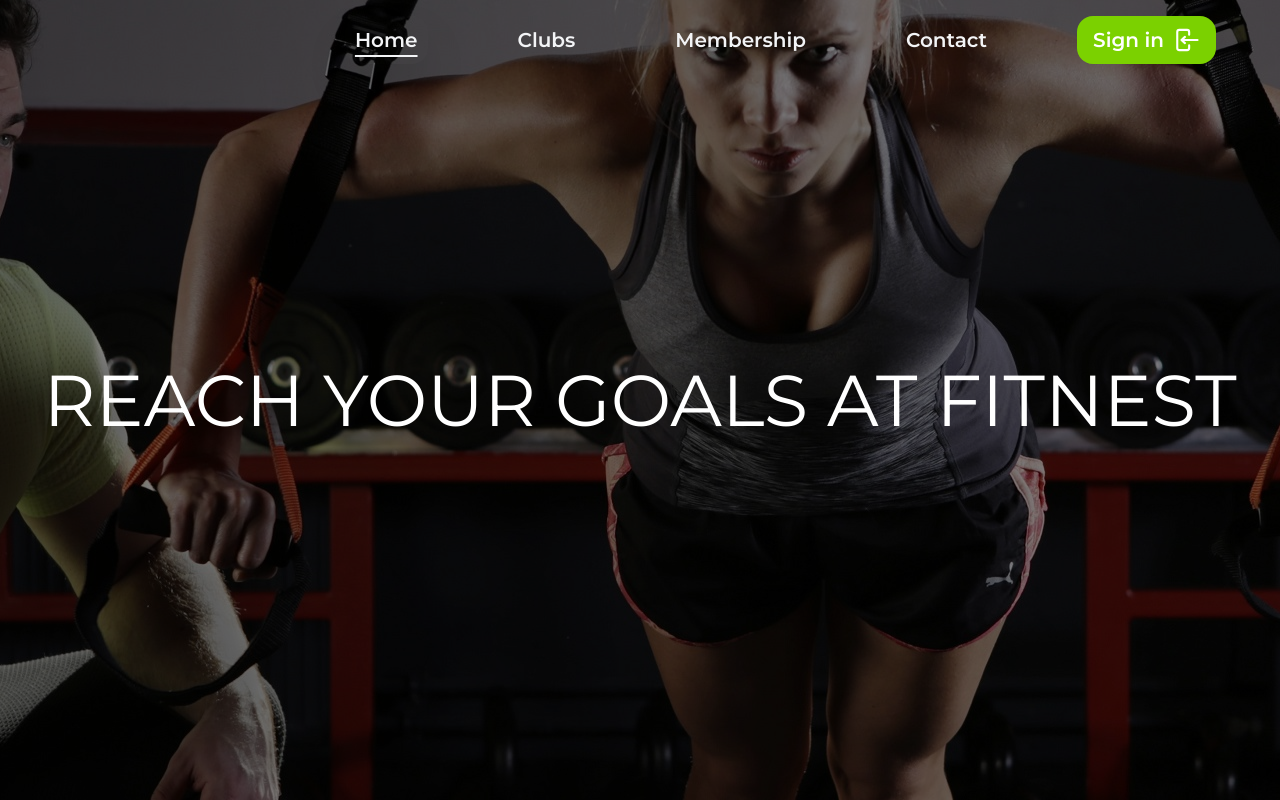
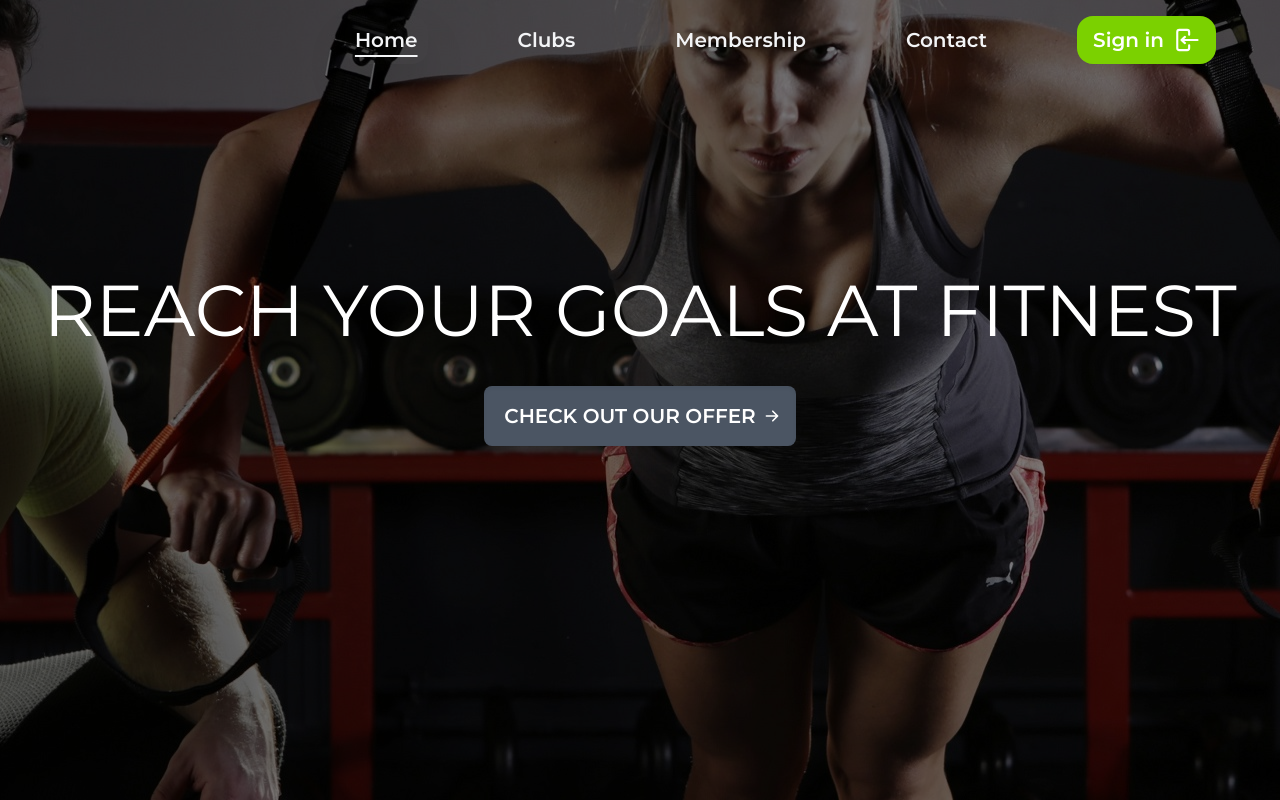
Before and after one commit to modul-sum-3/sum-front, a React (Create React App) app: page / in a window 1280 px wide. Built offline with nearby package versions, Linux system fonts and the light colour scheme; a web font is replaced by a local one.

Commit message:
landing page

```diff
--- a/src/pages/ClubPage.js
+++ b/src/pages/ClubPage.js
@@ -161,7 +161,7 @@ const ClubPage = () => {
         {membership.length !== 0 && role === 'CLIENT' ? (
           <div>
             {membership.expireDate <= event.startAt ? (
-              <div className="text-center">
+              <div className="text-center font-medium">
                 In the day of the training your membership will be expired. Wait for your membership
                 to expire and renew it or{' '}
                 <a href="/contact" className="underline">
@@ -171,17 +171,17 @@ const ClubPage = () => {
               </div>
             ) : null}
             {clientTrainingsIds.includes(event.id) && membership.expireDate >= event.startAt ? (
-              <div>
-                You have already enroll to this training, do you want to sign off? Go to{' '}
+              <div className="font-medium">
+                You have already enrolled to this training. Go to{' '}
                 <a href="/client" className="underline">
                   Client
                 </a>{' '}
-                page and sign off from any training
+                page to sign off or check your trainings.
               </div>
             ) : null}
             {!clientTrainingsIds.includes(event.id) && membership.expireDate >= event.startAt ? (
-              <div className="text-center">
-                <p>If you want to enroll to this training click button below</p>
+              <div className="text-center font-medium">
+                <p>If you want to enroll to this training, click the button below</p>
                 <button
                   type="button"
                   onClick={handleTrainingEnroll}
@@ -193,12 +193,12 @@ const ClubPage = () => {
             ) : null}
           </div>
         ) : (
-          <div className="text-center">
-            You need to have{' '}
+          <div className="text-center font-medium">
+            You need to have an active{' '}
             <a href="/membership" className="underline">
               membership
             </a>{' '}
-            to enroll to training
+            to enroll to this training.
           </div>
         )}
       </ModalLogin>
--- a/src/pages/HomePage.js
+++ b/src/pages/HomePage.js
@@ -1,12 +1,35 @@
 /* eslint-disable tailwindcss/no-contradicting-classname */
 // import Jumbotron from '../components/Site/Jumbotron';
+import { Link } from 'react-router-dom';
 import MainTemplate from '../templates/MainTemplate';
+import routes from '../data/routes';
 
 const Home = () => {
   return (
     <MainTemplate>
-      <div className="absolute left-1/2 top-1/2 w-full -translate-x-1/2 -translate-y-1/2 text-center text-7xl uppercase text-white">
+      <div className="absolute left-1/2 top-1/2 -mt-10 w-full -translate-x-1/2 -translate-y-1/2 text-center text-7xl uppercase text-white">
         Reach your goals at Fitnest
+        <div className="mt-10 flex flex-row justify-center space-x-4 space-y-0">
+          <Link
+            to={routes.membership}
+            className="inline-flex items-center justify-center rounded-lg bg-gray-600 px-5 py-4 text-center text-xl font-semibold text-white shadow-inner transition-all duration-500 hover:scale-110 hover:bg-primary"
+          >
+            Check out our offer
+            <svg
+              aria-hidden="true"
+              className="-mr-1 ml-2 h-4 w-4"
+              fill="currentColor"
+              viewBox="0 0 20 20"
+              xmlns="http://www.w3.org/2000/svg"
+            >
+              <path
+                fillRule="evenodd"
+                d="M10.293 3.293a1 1 0 011.414 0l6 6a1 1 0 010 1.414l-6 6a1 1 0 01-1.414-1.414L14.586 11H3a1 1 0 110-2h11.586l-4.293-4.293a1 1 0 010-1.414z"
+                clipRule="evenodd"
+              />
+            </svg>
+          </Link>
+        </div>
       </div>
     </MainTemplate>
   );
```
